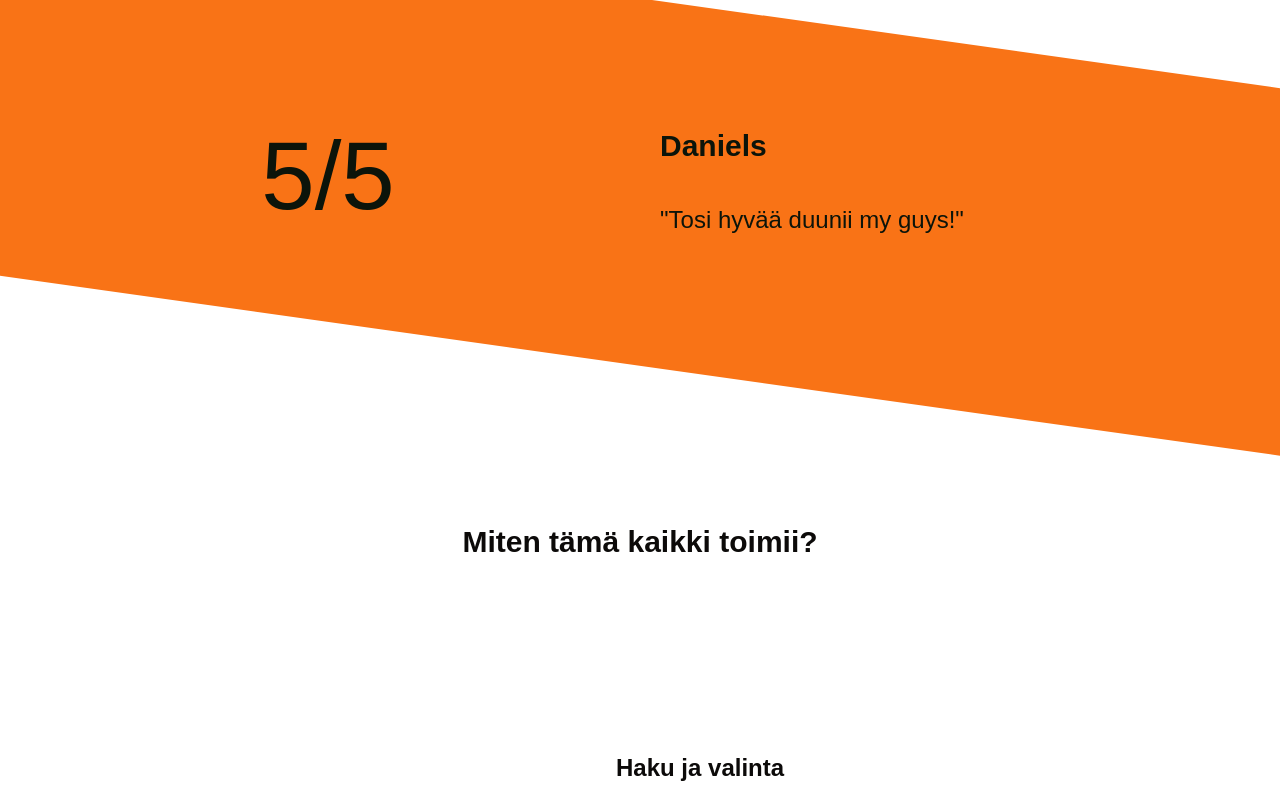
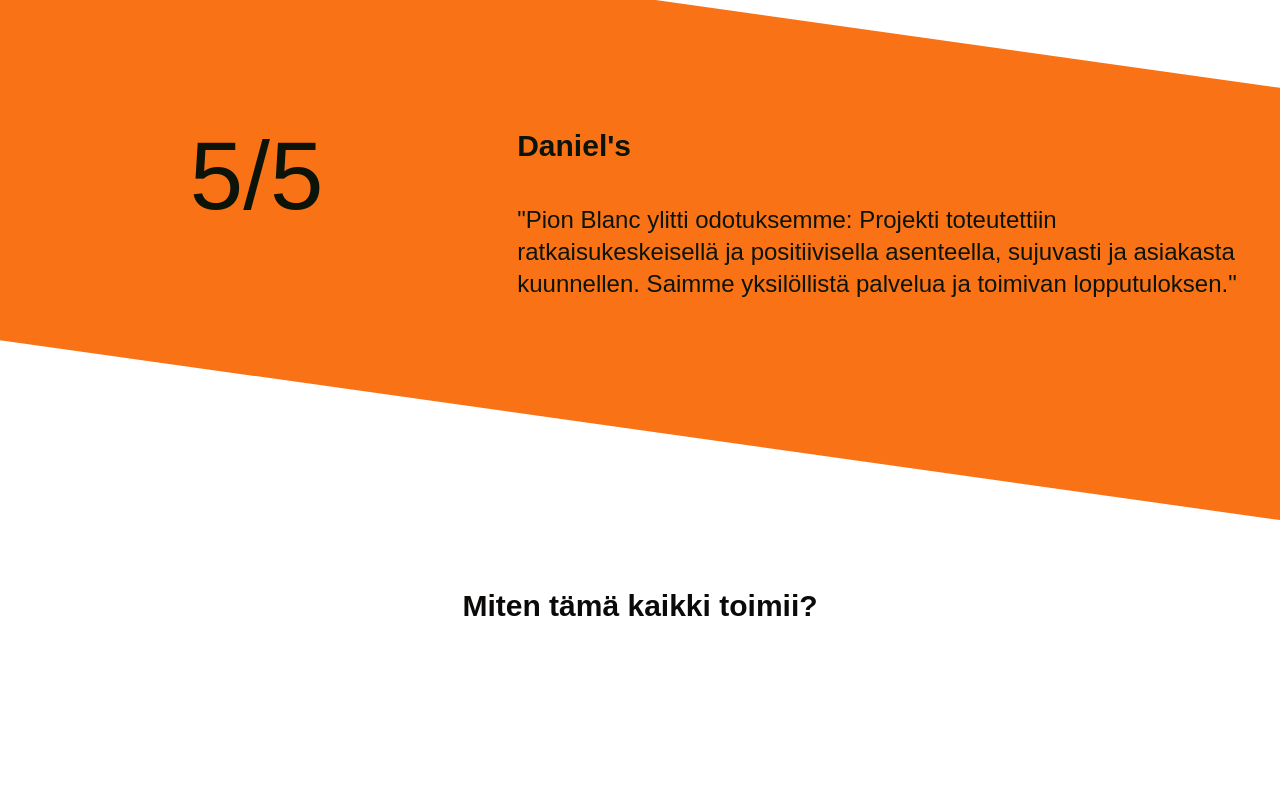
Before and after one commit to strengv1/pionblanc, a Next.js app: page / in a window 1280 px wide. Shown: the part 2060-2857 px from the top of the page. Built offline with nearby package versions, Linux system fonts and the light colour scheme; no server answers.

Commit message:
added quote from daniels

```diff
--- a/src/app/_components/DemoSection.tsx
+++ b/src/app/_components/DemoSection.tsx
@@ -36,8 +36,8 @@
             }
             setTimeout(() => {
               setAnimationClass("show");
-            }, 300);
-          }, 300);
+            }, 200);
+          }, 200);
         }
       });
     },
--- a/src/app/_components/QuoteSection.tsx
+++ b/src/app/_components/QuoteSection.tsx
@@ -1,4 +1,5 @@
 import { useTranslations } from "next-intl";
+import Link from "next/link";
 
 export default function QuoteSection() {
   const t = useTranslations('QuoteSection');
@@ -11,10 +12,12 @@
        <div className="w-full items-center justify-center text-center text-5xl md:text-8xl">
           5/5
         </div>
-        <div className="w-full flex flex-col gap-10">
-          <h1 className="text-lg lg:text-3xl font-semibold">
-            Daniels
-          </h1>
+        <div className="flex flex-col gap-10">
+          <Link href="https://daniel.fi/" target="_blank">
+            <h1 className="text-lg lg:text-3xl font-semibold hover:underline underline-offset-4">
+              Daniel&apos;s
+            </h1>
+          </Link>
           <p className="text-md lg:text-2xl">
             &quot;{t("from_daniels")}&quot;
           </p>
--- a/src/messages/en.json
+++ b/src/messages/en.json
@@ -28,7 +28,7 @@
     "rotating_word_5": "your team's well-being"
   },
   "QuoteSection": {
-    "from_daniels": "Great job, my guys!"
+    "from_daniels": "Pion Blanc exceeded our expectations: The project was carried out with a solution-oriented and positive attitude, smoothly and with a strong focus on the client. We received personalized service and a functional end result."
   },
   "DemoSection": {
     "title": "How does this work?",
--- a/src/messages/fi.json
+++ b/src/messages/fi.json
@@ -28,7 +28,7 @@
     "rotating_word_5": "tiimisi hyvinvointiin"
   },
   "QuoteSection": {
-    "from_daniels":"Tosi hyvää duunii my guys!"
+    "from_daniels": "Pion Blanc ylitti odotuksemme: Projekti toteutettiin ratkaisukeskeisellä ja positiivisella asenteella, sujuvasti ja asiakasta kuunnellen. Saimme yksilöllistä palvelua ja toimivan lopputuloksen."
   },
   "DemoSection":{
     "title": "Miten tämä kaikki toimii?",
--- a/src/styles/frontpage.css
+++ b/src/styles/frontpage.css
@@ -4,13 +4,13 @@
 
 /* Fading animations */
 .demo-video-container {
-  transition: opacity 0.3s ease-in-out, transform 0.3s ease-in-out;
+  transition: opacity 0.2s ease-in-out, transform 0.2s ease-in-out;
   opacity: 1;
   transform: scale(1);
 }
 .demo-video-container.hide {
   opacity: 0;
-  transform: scale(0.90);
+  transform: scale(0.94);
 }
 .demo-video-container.show {
   opacity: 1;
```
